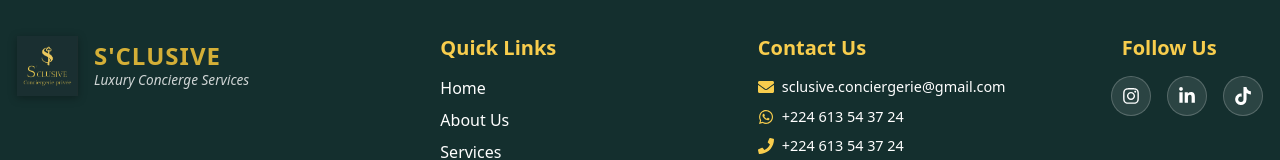
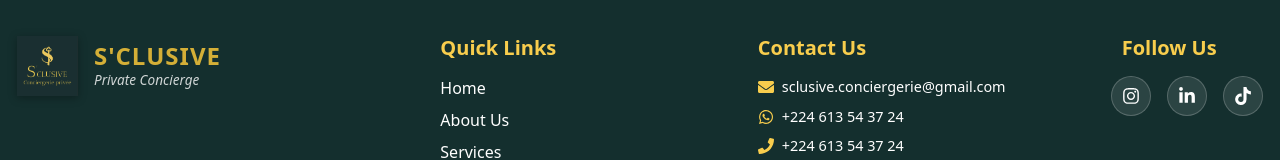
Before and after one commit to pratapbaraiyagit/Sclusive-Concierge, a React (Create React App) app: page /about in a window 1280 px wide. Shown: the part 3233-3393 px from the top of the page. Built offline with nearby package versions, Linux system fonts and the light colour scheme; no server answers.

Commit message:
Update Footer.js

```diff
--- a/src/components/Footer.js
+++ b/src/components/Footer.js
@@ -65,7 +65,7 @@ const Footer = () => {
                         opacity: 0.8,
                       }}
                     >
-                      Luxury Concierge Services
+                      Private Concierge
                     </p>
                   </div>
                 </div>
@@ -163,7 +163,7 @@ const Footer = () => {
                   target="_blank"
                   rel="noopener noreferrer"
                   className="text-light-text-color footer-contact-link"
-                  style={{ fontSize: "0.9rem" }}
+                  style={{ fontSize: "0.9rem", color: "#d4af37" }}
                 >
                   +224 613 54 37 24
                 </a>
```
